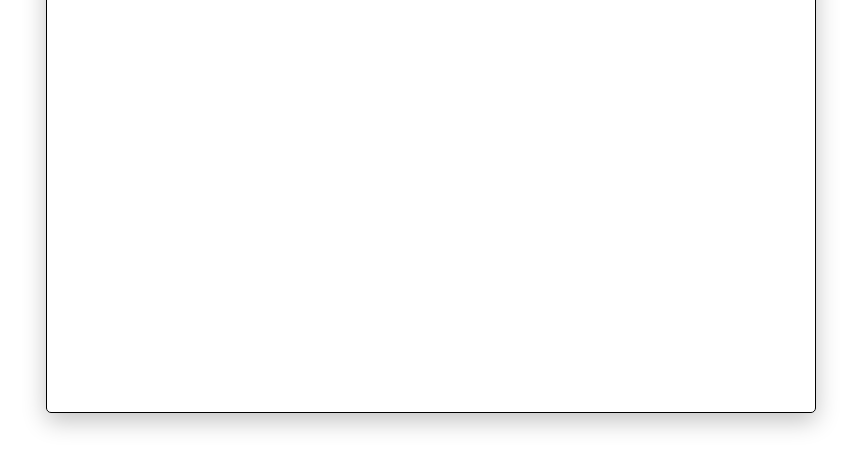
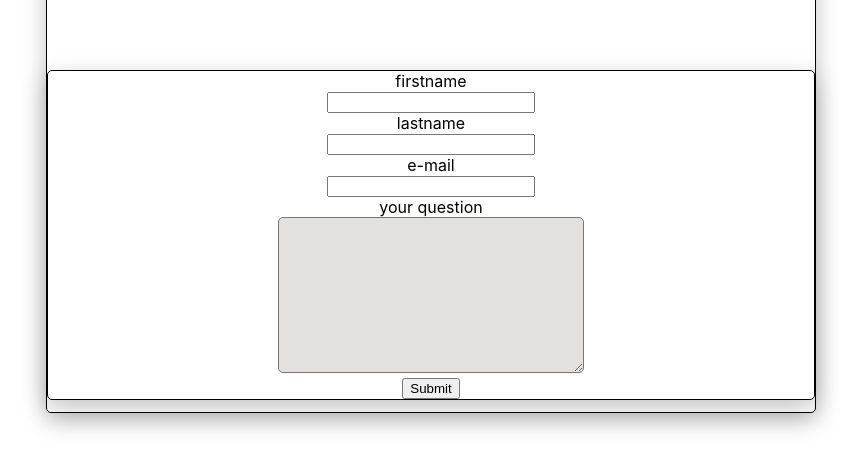
Before and after one commit to David-Chazoule/earth_at_hack, a React (Create React App) app: page /technos/1 in a window 1280 px wide. Both pictures are taken after a click on the button "I WANT IT FOR MY PLANET". Shown: the part 268-718 px from the top of the page, without its empty margins (209-1070 px from the left). Built offline with nearby package versions, Linux system fonts and the light colour scheme; no server answers; the HTML template or start-up script is replaced by a standard one; a web font is replaced by a local one.

Commit message:
ShopperForm operational

```diff
--- a/package.json
+++ b/package.json
@@ -3,14 +3,19 @@
   "version": "0.1.0",
   "private": true,
   "dependencies": {
+    "@material-ui/core": "^4.11.4",
     "@testing-library/jest-dom": "^5.12.0",
     "@testing-library/react": "^11.2.6",
     "@testing-library/user-event": "^12.8.3",
+    "axios": "^0.21.1",
+    "material": "^0.4.3",
+    "notistack": "^1.0.7",
     "react": "^17.0.2",
     "react-dom": "^17.0.2",
     "react-router-dom": "^5.2.0",
     "react-scripts": "4.0.3",
     "styled-components": "^5.3.0",
+    "ui": "^0.2.4",
     "web-vitals": "^1.1.2"
   },
   "scripts": {
--- a/src/components/DetailTechno.css
+++ b/src/components/DetailTechno.css
@@ -9,4 +9,5 @@
 .DetailTechnoImage{
   height: 200px;
   width: 200px;
+  box-shadow: 0 8px 24px 0 rgba(0,0,0,.24);
 }
--- a/src/components/DetailTechno.jsx
+++ b/src/components/DetailTechno.jsx
@@ -1,14 +1,25 @@
-import React from 'react';
+import React, { useState } from 'react';
+import ShopperForm from '../components/ShopperForm';
 
 import './DetailTechno.css';
 
+
 export default function DetailTechno(props) {
+
+const [showShopperForm, setShowShopperForm] = useState (false);
+
+const handleClick = () => {
+  setShowShopperForm(!showShopperForm);
+
+}
   return (
     <div className="DetailTechnoContainer">
       <h2>{props.name}</h2>
       <img src={props.image} alt="DetailTechnoImage" className="DetailTechnoImage"/>
       <p>{props.presentation}</p>
-      <button>I WANT IT FOR MY PLANET</button>
+      <button onClick={handleClick}>I WANT IT FOR MY PLANET</button>
+      {showShopperForm &&
+      <ShopperForm /> }
     </div>
   )
 }
--- /dev/null
+++ b/src/components/ShopperForm.css
@@ -0,0 +1,21 @@
+.Form-container {
+    margin-top:140px;
+    border: black 1px solid;
+    border-radius: 5px;
+    box-shadow: 0 8px 24px 0 rgba(0,0,0,.24);
+}
+
+.input {
+    width:200px;
+}
+
+textarea {
+    width: 300px;
+    height: 150px;
+    background-color: rgb(227, 224, 224);
+    border-radius: 5px;;
+}
+
+.ShopperForm {
+
+}
--- /dev/null
+++ b/src/components/ShopperForm.jsx
@@ -0,0 +1,54 @@
+import React, {useState} from 'react';
+import './ShopperForm.css';
+
+function ShopperForm() {
+  const [userFirstName, setUserFirstName] = useState('');
+  const [userLastName, setUserLastName] = useState();
+  const [userEmail, setUserEmail] = useState();
+  const [userComment, setUserComment] = useState();
+
+  const postComment = { firstname: userFirstName, lastname: userLastName, email: userEmail, comment: userComment };
+
+  const handleSubmit = (e) => {
+    e.preventDefault();
+    setUserFirstName('');
+    setUserLastName('');
+    setUserEmail('');
+    setUserComment('')
+   ;}
+
+
+  return (
+    <div>
+      <form onSubmit={handleSubmit}>
+        <div className="Form-container">
+          <div>
+            <label htmlFor="name">firstname</label>
+            <br></br>
+            <input className="input" value={userFirstName} type="text" onChange={(e) => setUserFirstName(e.target.value)} required />
+          </div>
+          <div>
+            <label htmlFor="name">lastname</label>
+            <br></br>
+            <input className="input" value={userLastName} type="text" onChange={(e) => setUserLastName(e.target.value)} required />
+          </div>
+          <div>
+            <label htmlFor="name">e-mail</label>
+            <br></br>
+            <input className="input" value={userEmail} type="text" onChange={(e) => setUserEmail(e.target.value)} required />
+          </div>
+          <div>
+            <label htmlFor="message">your question</label>
+            <br></br>
+            <textarea value={userComment} type="text" onChange={(e) => setUserComment(e.target.value)} required></textarea>
+          </div>
+          <div>
+            <button className="ShopperForm" type="submit">Submit</button>
+          </div>
+        </div>
+      </form>
+    </div>
+  );
+}
+
+export default ShopperForm;
```
Also changed, not shown: 1 other file (tests, documents, lock files or other folders).
